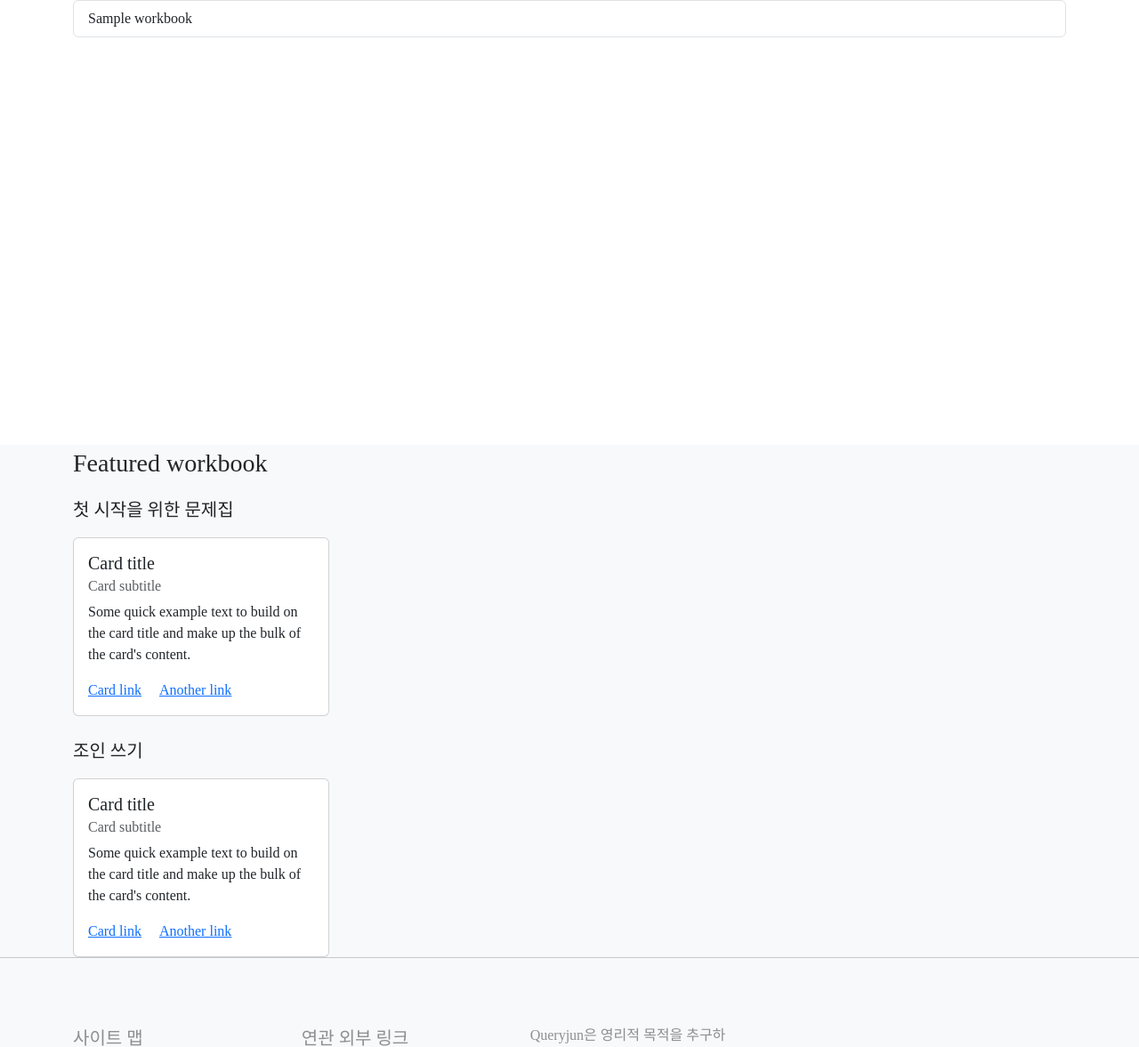
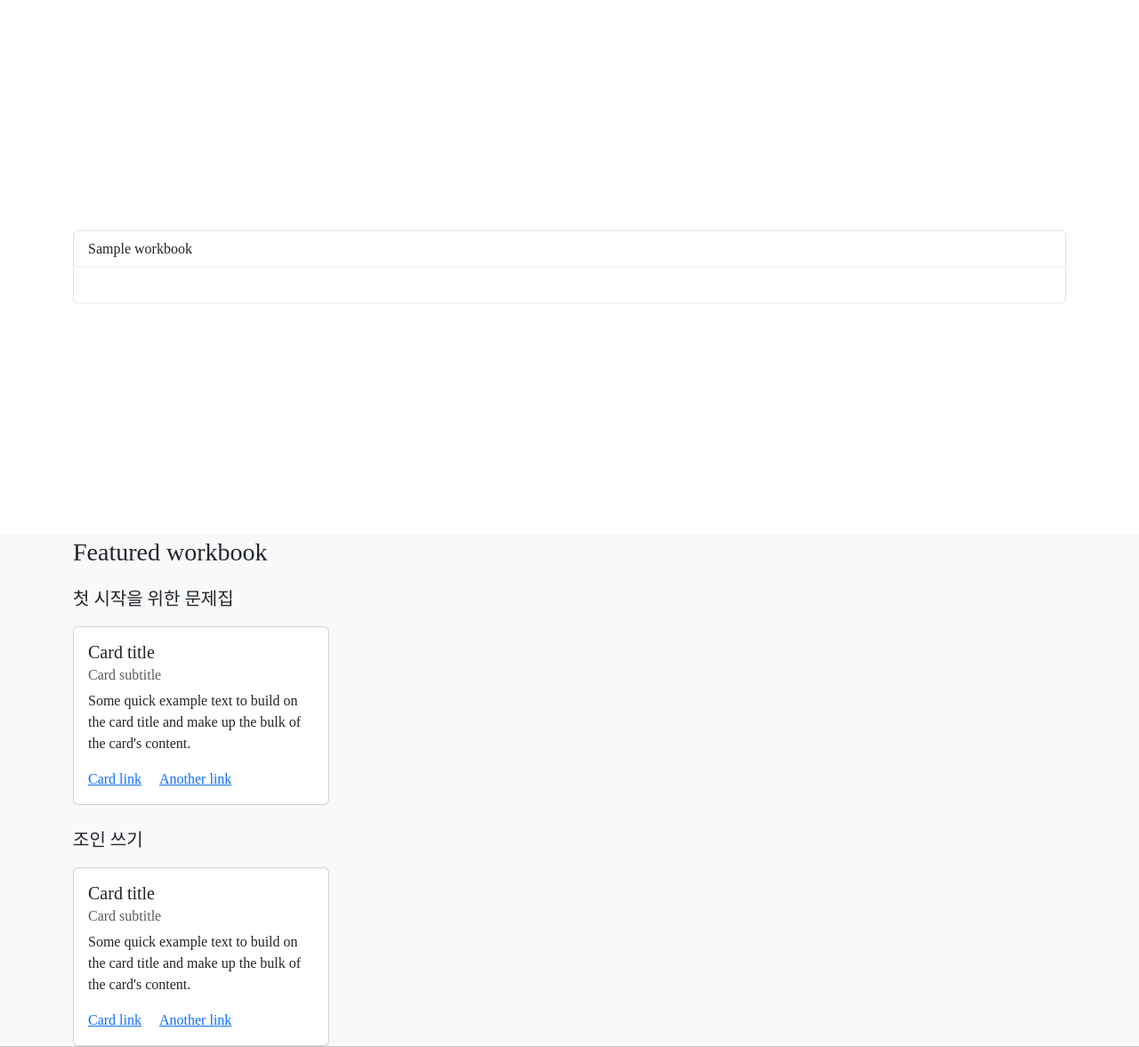
Before and after one commit to armedHeistKino/queryjun, a Django app: template queryjun/workbook/templates/workbook_list.html in a window 1280 px wide. Shown: the part 58-1235 px from the top of the page at 89% size. Run offline with Django 5.2, Linux system fonts and the light colour scheme; the template is opened without the code that fills it: most values are stand-ins (such as "Sample title", 1, 10 or a date in 2020); some web fonts are replaced.

Commit message:
refactor: Modify templates to align with refactored view

```diff
--- a/queryjun/workbook/templates/workbook_list.html
+++ b/queryjun/workbook/templates/workbook_list.html
@@ -2,14 +2,17 @@
     {% include 'head.html' %}
     <body>
         {% include 'nav_bar_head.html' %}
-        <div class="container-fluid" style="height:50vh; min-height:500px;">
+        <div class="container-fluid position-relative" style="height:60vh; min-height:600px;">
             <div class="container" id="search-option-bar"></div>
-            <div class="container" id="question-table">
-            {% for workbook in paginated_workbook %}
-            <div class="list-group">
+            <div class="container position-absolute top-50 start-50 translate-middle" id="workbook-table">
+                <div class="list-group">
+                {% for workbook in paginated_workbook %}
                 <a class="list-group-item list-group-item-aciton" href="{% url 'workbook:workbook-detail' workbook.id %}">{{ workbook.title }}</a>
-            </div>
-            {% endfor %}
+                {% endfor %}
+                {% for e in empty %}
+                <span class="list-group-item">&nbsp;</span>
+                {% endfor %}
+                </div>
             </div>
             <div class="container" id="string-search"></div>
             <div class="container"></div>
```
Also changed, not shown: queryjun/question/templates/question_list.html (+10 -10 lines).
